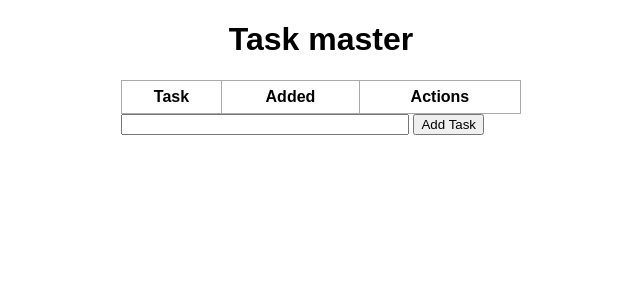
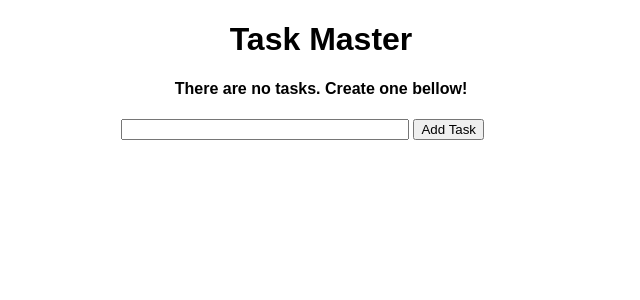
Before and after one commit to dimitar-sudo/task-master, a Flask app: page / in a window 1280 px wide. Shown: the top 300 px of the page, without its empty margins (319-959 px from the left). Run offline with Flask 3, Linux system fonts and the light colour scheme; lists and menus that the app fills with data are empty.

Commit message:
final version of the app

```diff
--- a/app.py
+++ b/app.py
@@ -39,13 +39,30 @@ def delite(id):
     task_to_delite = Todo.query.get_or_404(id)
 
     try:
-        db.session.delite(task_to_delite)
+        db.session.delete(task_to_delite)
         db.session.commit()
         return redirect('/')
 
     except:
         return "There was a problem deliting the task"
 
+@app.route('/update/<int:id>', methods=['GET', 'POST'])
+def update(id):
+    task = Todo.query.get_or_404(id)
+
+    if request.method == 'POST':
+        task.content = request.form['content']
+
+        try:
+            db.session.commit()
+            return redirect('/')
+        except:
+            return 'There was a issue updating your task'
+
+    else:
+        return render_template('update.html', task=task)
+
+
 
 if __name__ == "__main__":
     app.run(debug=True)
--- a/templates/index.html
+++ b/templates/index.html
@@ -6,8 +6,10 @@
 
 {% block body %}
 <div class="content">
-    <h1 style="text-align: center;">Task master</h1>
-
+    <h1 style="text-align: center">Task Master</h1>
+    {% if tasks|length < 1 %}
+    <h4 style="text-align: center">There are no tasks. Create one bellow!</h4>
+    {% else %}
     <table border="1">
         <tr>
             <th>Task</th>
@@ -19,17 +21,19 @@
                 <td>{{task.content}}</td>
                 <td>{{task.date_created.date()}}</td>
                 <td>
-                    <a href="/delite/{{task.id}}">Delite</a>
+                    <a href="/delite/{{task.id}}">Delete</a>
                     <br>
-                    <a href="">Update</a>
+                    <a href="/update/{{task.id}}">Update</a>
                 </td>
             </tr>
         {% endfor %}
         </table>
-
-    <form action="/" method="POST">
-        <input type="text" name="content" id="content">
-        <input type="submit" value="Add Task">
-    </form>
+    {% endif %}
+    <div class="task-form">
+        <form action="/" method="POST">
+            <input type="text" name="content" id="content">
+            <input type="submit" value="Add Task">
+        </form>
+    </div>
 </div>
 {% endblock %}
```
Also changed, not shown: templates/update.html (added, +20 -0 lines), instance/test.db.
